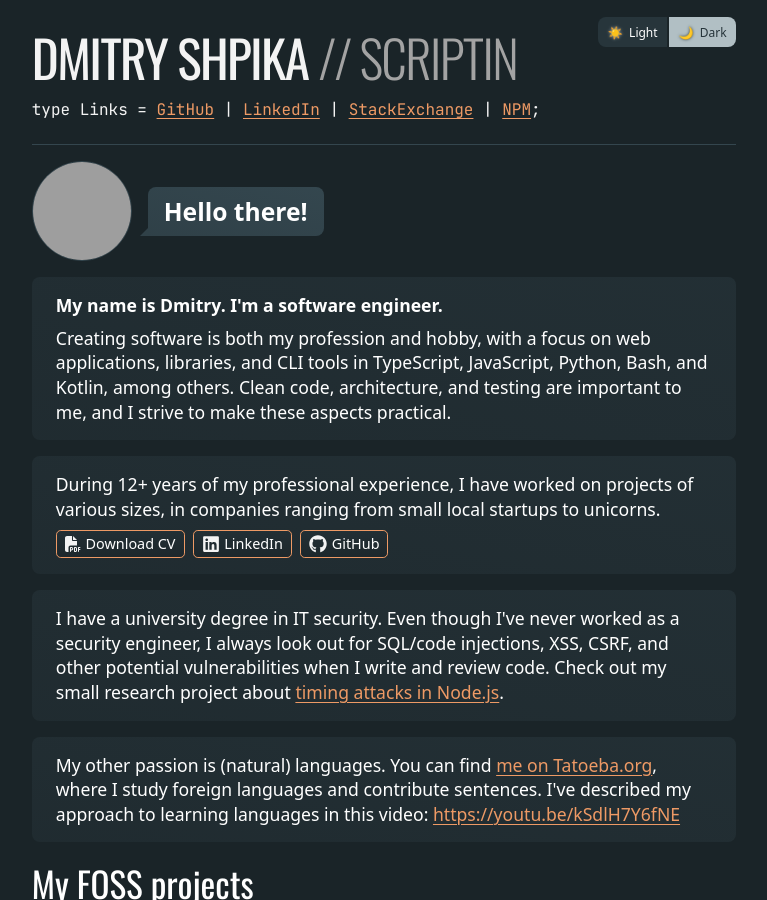
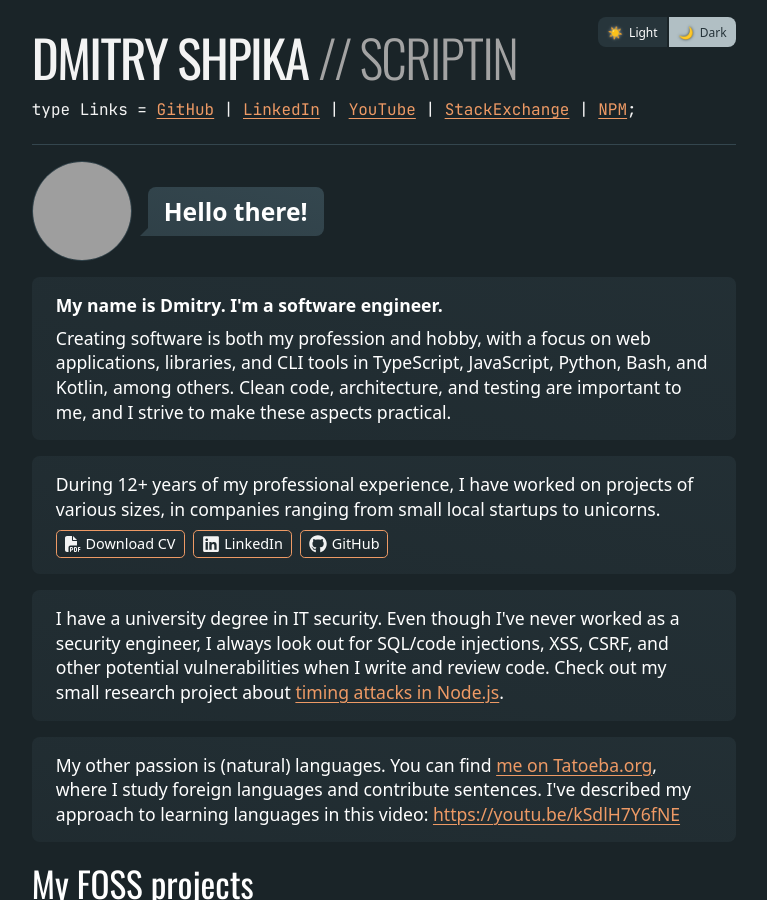
Before and after one commit to scriptin/scriptin.github.io, a Jekyll site: the page built from index.html, in a window 1280 px wide and 900 px high, cut to the strip 0-900 px from the top of the window. Shown: the whole strip, without its empty margins (256-1023 px from the left). Built offline with Jekyll 4.4.1, drawn with Linux system fonts in a browser that asks for light colours; grey boxes are pictures that could not be loaded.

Commit message:
Add YouTube profile link to header and footer

```diff
--- a/_data/template.yml
+++ b/_data/template.yml
@@ -9,6 +9,8 @@ links:
     show_in_header: true # default
   - url: https://www.linkedin.com/in/dmitry-shpika/
     title: LinkedIn
+  - url: https://www.youtube.com/@DmitryShpika
+    title: YouTube
   - url: https://stackexchange.com/users/224676/scriptin?tab=accounts
     title: StackExchange
   - url: https://www.npmjs.com/~scriptin
```
